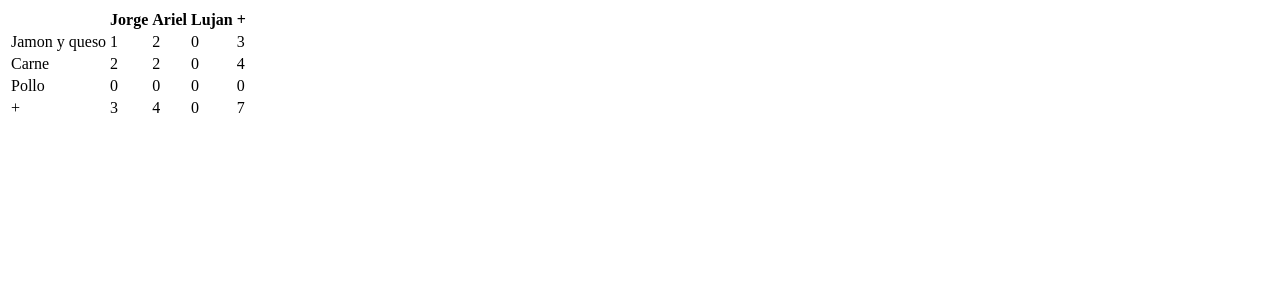
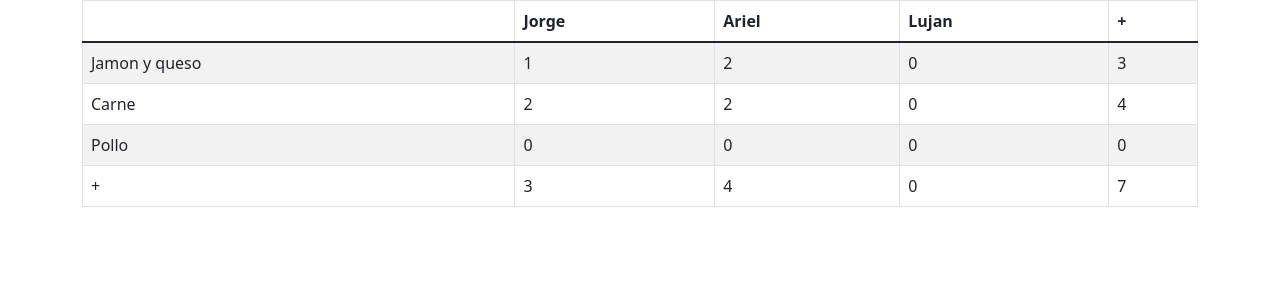
Before and after one commit to arieldiazsaman/elexceldeempanadas, a React (Create React App) app: page / in a window 1280 px wide. Shown: the top 300 px of the page. Built offline with nearby package versions, Linux system fonts and the light colour scheme.

Commit message:
bootstrap installed & setup

```diff
--- a/package.json
+++ b/package.json
@@ -6,7 +6,9 @@
     "@craco/craco": "^6.4.0",
     "@testing-library/jest-dom": "^4.2.4",
     "@testing-library/user-event": "^7.2.1",
+    "bootstrap": "^5.1.3",
     "react": "^16.13.1",
+    "react-bootstrap": "^2.2.1",
     "react-dom": "^16.13.1",
     "react-scripts": "4.0.3"
   },
--- a/src/components/AppScreen.js
+++ b/src/components/AppScreen.js
@@ -1,16 +1,19 @@
 import React from "react";
+import { Container, Row, Col, Table } from "react-bootstrap";
+
 import { DATA } from "../utils/constants";
 import { TableBody } from "./TableBody";
 import { TableHead } from "./TableHead";
 import { TablePeopleSummary } from "./TablePeopleSymmary";
 
-const data = DATA
+const data = DATA;
 
 export const AppScreen = () => {
   return (
-    <div className="container">
-      <div className="flex bg-gray-100">
-        <table className="table-auto">
+    <Container>
+      <Row>
+        <Col>
+          <Table striped bordered hover>
             <thead>
               <tr>
                 <th></th>
@@ -22,8 +25,9 @@ export const AppScreen = () => {
               {TableBody(data.names, data.flavors)}
               {TablePeopleSummary(data.names, data.flavors)}
             </tbody>
-        </table>
-      </div>
-    </div>
+          </Table>
+        </Col>
+      </Row>
+    </Container>
   );
 };
--- a/src/index.js
+++ b/src/index.js
@@ -2,5 +2,6 @@ import React from "react";
 import ReactDOM from "react-dom";
 
 import App from "./App";
+import "bootstrap/dist/css/bootstrap.min.css";
 
 ReactDOM.render(<App />, document.getElementById("root"));
```
Also changed, not shown: 1 other file (tests, documents, lock files or other folders). Lines whose indentation alone changed are shown as unchanged.
